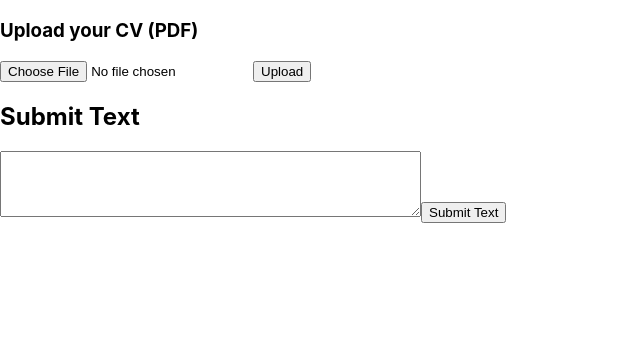
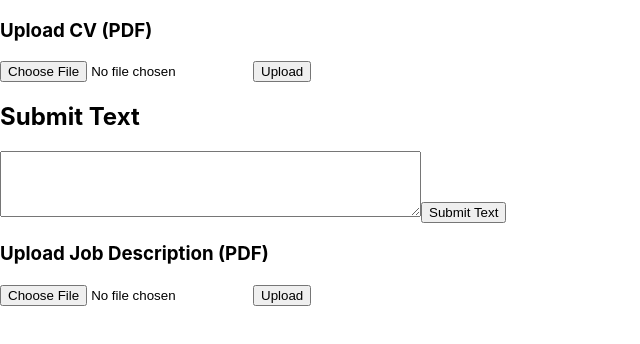
Before and after one commit to Bahare09/ApplySmart, a React (Create React App) app in the folder client/: page / in a window 1280 px wide. Shown: the top 344 px of the page, without its empty margins (0-640 px from the left). Built offline with nearby package versions, Linux system fonts and the light colour scheme.

Commit message:
change uploadfile.js for choosing file type

```diff
--- a/client/src/App.js
+++ b/client/src/App.js
@@ -2,6 +2,31 @@ import SubmitText from "./components/SubmitText";
 import UploadFile from "./components/UploadFile ";
 
 function App() {
+  const handleFileUpload = async (file) => {
+    if (file) {
+      try {
+        // Send a POST request to the backend with the CV file
+        const formData = new FormData();
+        formData.append("cv", file);
+
+        const response = await fetch("http://localhost:4000/upload-cv ", {
+          method: "POST",
+          body: formData,
+        });
+
+        // Check if the response is successful
+        if (response.ok) {
+          alert("CV uploaded successfully!");
+        } else {
+          alert("CV upload failed.");
+        }
+      } catch (error) {
+        console.error("An error occurred:", error);
+      }
+    } else {
+      alert("Please select a CV file to upload.");
+    }
+  };
   const handleTextSubmit = async (text) => {
     if (text) {
       try {
@@ -30,8 +55,9 @@ function App() {
 
   return (
     <div className="App">
-      <UploadFile />
-      <SubmitText onTextSubmit={handleTextSubmit} />
+      <UploadFile onFileUpload={handleFileUpload} fileType="cv" />
+      <SubmitText onTextSubmit={handleTextSubmit} fileType="cv" />
+      <UploadFile onFileUpload={handleFileUpload} fileType="job" />
     </div>
   );
 }
--- a/client/src/components/UploadFile .js
+++ b/client/src/components/UploadFile .js
@@ -1,57 +1,26 @@
 import React, { useState } from "react";
 
-function UploadFile() {
-  // State to hold the selected CV file
-  const [selectedCV, setSelectedCV] = useState(null);
+function UploadFile({ onFileUpload, fileType }) {
+  const [selectedFile, setSelectedFile] = useState(null);
 
-  // Function to handle CV file upload
-  const handleCVUpload = async () => {
-    // Check if a CV file is selected
-    if (!selectedCV) {
-      alert("Please select a CV file to upload.");
-      return;
-    }
+  const handleFileChange = (e) => {
+    const file = e.target.files[0];
+    setSelectedFile(file);
+  };
 
-    // Create a FormData object to send the CV file
-    const formData = new FormData();
-    formData.append("cv", selectedCV);
-
-    try {
-      // Send a POST request to the backend with the CV file
-      const response = await fetch("http://localhost:4000/upload-cv ", {
-        method: "POST",
-        body: formData,
-      });
-
-      // Check if the response is successful
-      if (response.ok) {
-        alert("CV uploaded successfully!");
-        // Clear the selectedCV state after successful upload
-        setSelectedCV();
-      } else {
-        alert("CV upload failed.");
-      }
-    } catch (error) {
-      console.error("An error occurred:", error);
+  const handleFileUpload = () => {
+    if (selectedFile) {
+      onFileUpload(selectedFile, fileType); // Pass the selected file and type
+    } else {
+      alert("Please select a file to upload.");
     }
   };
 
-  // Function to handle changes in the CV file input
-  const handleCVChange = (e) => {
-    const file = e.target.files[0];
-    setSelectedCV(file);
-  };
-
-  // Render the component's UI
   return (
     <div>
-      <h3>Upload your CV (PDF)</h3>
-      <input
-        type="file"
-        accept=".pdf" // Allow only PDF files to be selected
-        onChange={handleCVChange} // Call handleCVChange when the file input changes
-      />
-      <button onClick={handleCVUpload}>Upload</button>
+      <h3>Upload {fileType === "cv" ? "CV" : "Job Description"} (PDF)</h3>
+      <input type="file" accept=".pdf" onChange={handleFileChange} />
+      <button onClick={handleFileUpload}>Upload</button>
     </div>
   );
 }
```
